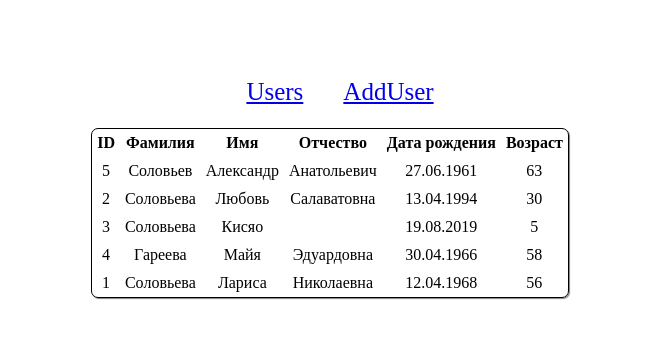
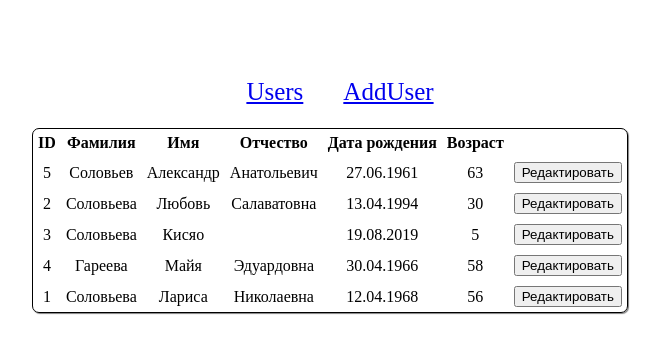
Before and after one commit to SLiubovS/vue-project-ts, a Vue app: page / in a window 1280 px wide. Shown: the top 352 px of the page, without its empty margins (308-968 px from the left). Built offline with nearby package versions, Linux system fonts and the light colour scheme.

Commit message:
создала новый компонент редактированиря пользователя

```diff
--- a/src/App.vue
+++ b/src/App.vue
@@ -1,10 +1,17 @@
 <script setup lang="ts">
+import { useTableUsStore } from "./tableUs.js";
+
+const tableUs = useTableUsStore();
 </script>
 
 <template>
   <nav class="router">
     <RouterLink to="/" class="router_margin">Users</RouterLink>
     <RouterLink to="/AddUser" class="router_margin">AddUser</RouterLink>
+    <!-- <RouterLink to="/EditUser" class="router_margin"></RouterLink> -->
+    <!-- <router-link :to="{ name: 'editUser', params: { id: tableUs.usersTable } }"> -->
+
+      <!-- </router-link> -->
   </nav>
 
   <div class="container">
--- a/src/components/AddUser.vue
+++ b/src/components/AddUser.vue
@@ -35,7 +35,6 @@ function validationUserInput(): Array<ValidationResult> {
 
   const validationResults = [];
   const regexp = /^[А-яЁё]+$/g;
-  const regexpDate = /^([1-2][0-9]{3})\-([0,1][0-9])\-([0-3][0-9])$/g;
   const dateBirthday = userAdd.value.birthday;
 
   const yearBirthday = new Date(dateBirthday as Date).getFullYear();
@@ -160,7 +159,7 @@ function onClickCheckBox(event: Event) {
           v-model="userAdd.lastName"
           placeholder="Введите фамилию"
           :class="{ 'form-add__input_color': lastNameInputRed }"
-        />
+        >
         <span :class="{ 'form-add__input_color': lastNameInputRed }"></span>
         <label class="form-add__label">Имя: </label>
         <input
--- /dev/null
+++ b/src/components/EditUser.vue
@@ -0,0 +1,27 @@
+<script setup lang="ts">
+
+import { ref } from "vue";
+import { ValidationResult } from "../mainUsers/validationResult";
+import { useRouter } from "vue-router";
+import { useTableUsStore } from "../tableUs.js";
+
+const tableUs = useTableUsStore();
+const router = useRouter();
+
+
+defineProps({
+  id: Number
+})
+
+
+
+
+</script>
+
+<template>
+<div>EditUser {{ id }}</div>
+</template>
+
+<style scoped>
+
+</style>
--- a/src/components/Users.vue
+++ b/src/components/Users.vue
@@ -2,7 +2,9 @@
 
 import { ref } from "vue";
 import { useTableUsStore } from "../tableUs.js";
+import { useRouter } from "vue-router";
 
+const router = useRouter();
 const tableUs = useTableUsStore();
 
 const sortEnabledId = ref(false);
@@ -132,6 +134,10 @@ function sortByBirthday() {
     sortEnabledBirthday.value = true;
   }
 }
+
+function goToEdit(id:number): void {
+  router.push(`/EditUser/${id}`);
+}
 </script>
 
 <template>
@@ -182,6 +188,11 @@ function sortByBirthday() {
           >
             Возраст
           </th>
+          <th
+            class="users-table__elem users-table__elem_padding-align"
+            scope="col"
+          >
+          </th>
         </tr>
       </thead>
 
@@ -191,7 +202,8 @@ function sortByBirthday() {
           v-for="user in tableUs.usersTable"
           :key="user.id"
         >
-          <td class="users-table__elem users-table__elem_padding-align">
+          <td class="users-table__elem users-table__elem_padding-align"
+           >
             {{ user.id }}
           </td>
           <td class="users-table__elem users-table__elem_padding-align">
@@ -209,6 +221,9 @@ function sortByBirthday() {
           </td>
           <td class="users-table__elem users-table__elem_padding-align">
             {{ user.age }}
+          </td>
+          <td class="users-table__elem users-table__elem_padding-align">
+            <button @click="goToEdit(user.id)">Редактировать</button>
           </td>
         </tr>
       </tbody>
--- a/src/router/index.ts
+++ b/src/router/index.ts
@@ -1,10 +1,12 @@
 import { createMemoryHistory, createRouter } from 'vue-router'
 import Users from '../components/Users.vue'
 import AddUser from '../components/AddUser.vue'
+import EditUser from '../components/EditUser.vue'
 
 const routes = [
     { path: '/', component: Users },
-    { path: '/AddUser', component: AddUser }
+    { path: '/AddUser', component: AddUser },
+    { path: '/EditUser/:id', component: EditUser, props: true }
   ]
 
   const router = createRouter({
--- a/src/tableUs.ts
+++ b/src/tableUs.ts
@@ -27,5 +27,9 @@ export const useTableUsStore = defineStore('tableUs', () => {
         const NewUser = new User(id, firstName, lastName, surName, birthday);
         usersTable.value.push(NewUser);
     }
-    return { usersTable, userCreated }
+
+    function userEditing(id:number, firstName:string, lastName:string, surName:string | null, birthday:Date): void {
+
+    }
+    return { usersTable, userCreated, userEditing }
 })
```
